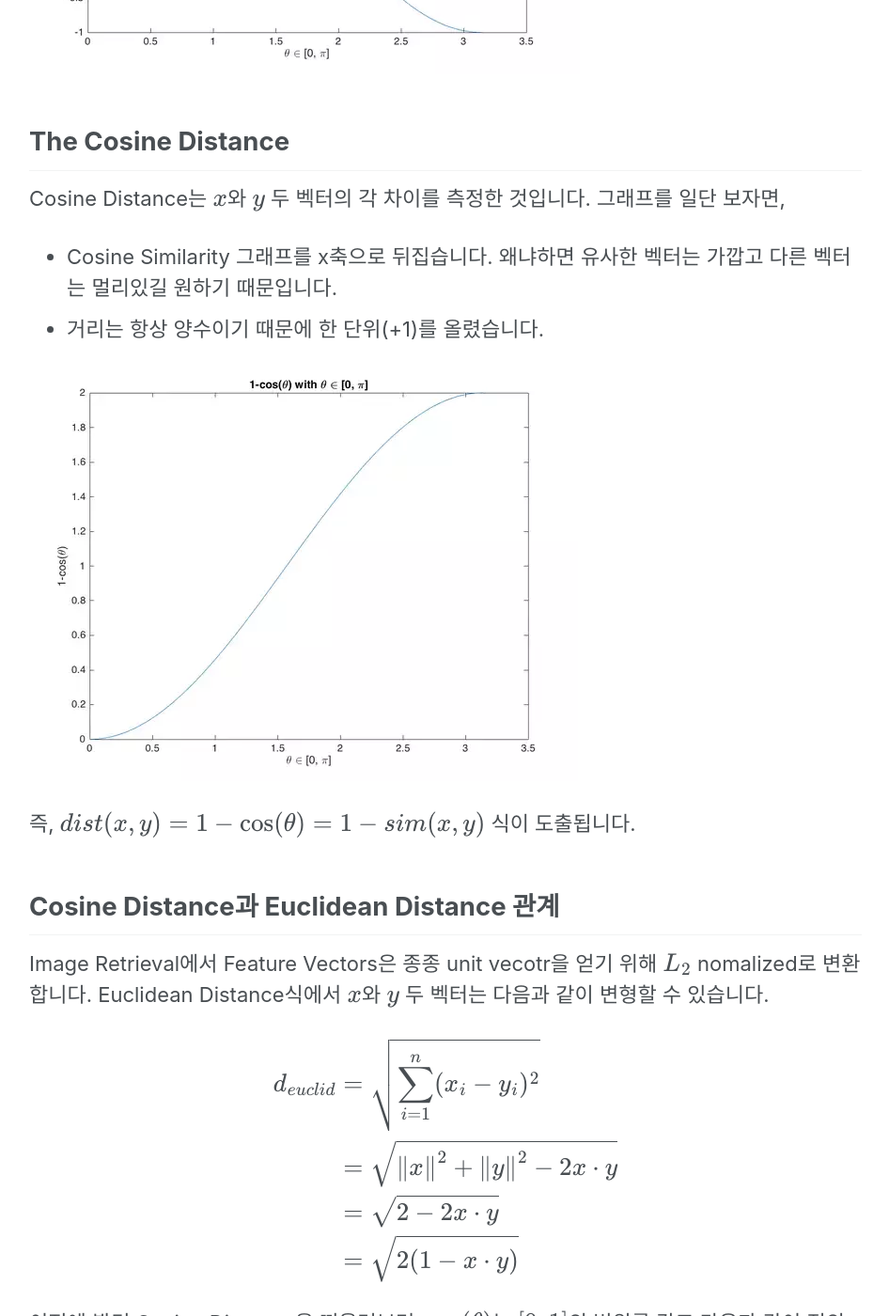
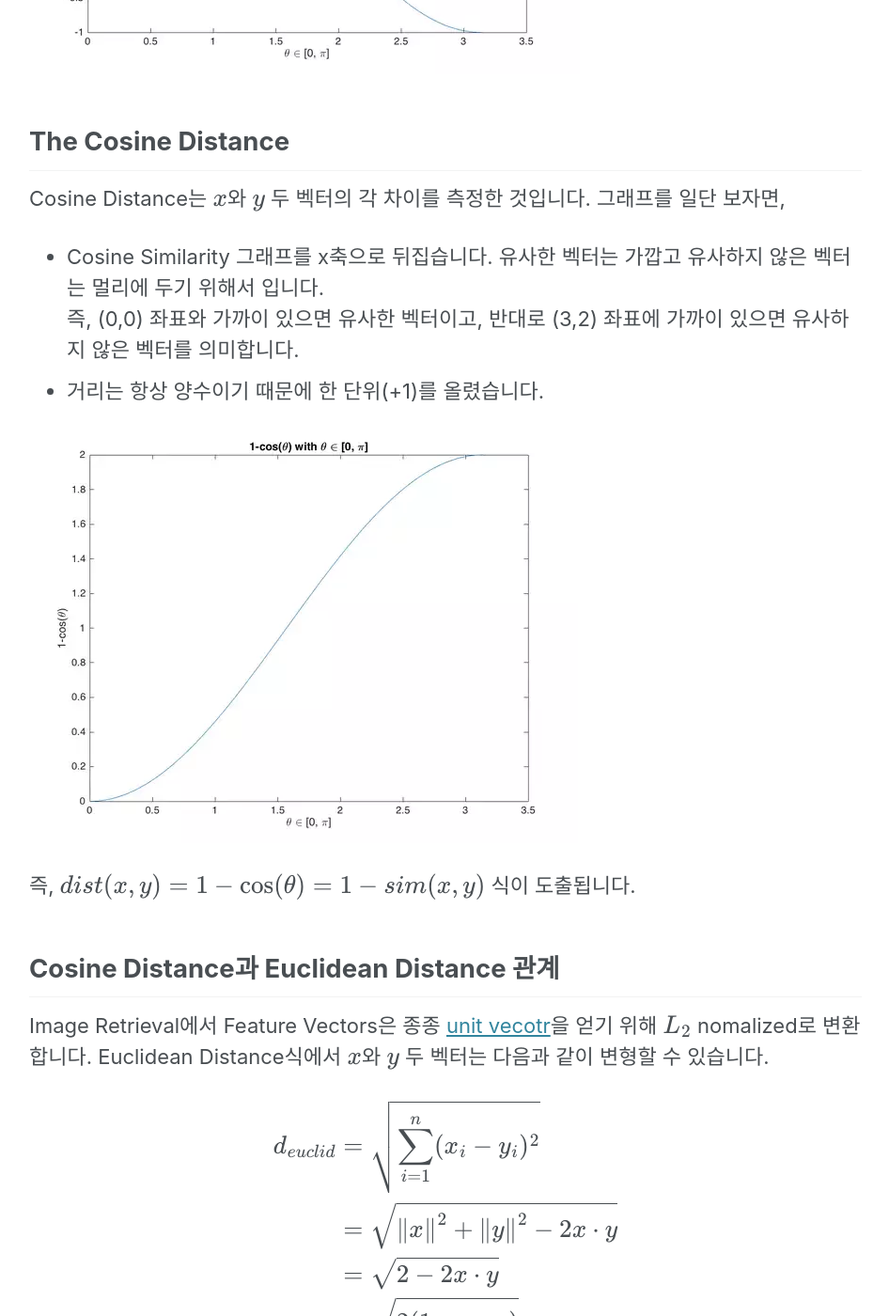
Before and after one commit to thisisiron/thisisiron.github.io, a Jekyll site: the page built from _posts/MachineLearning/2019-02-09-cosine similarity.md, in a window 1280 px wide and 1400 px high, scrolled down 1842 px. Shown: the whole window at 94% size, without its empty margins (291-1237 px from the left). Built offline with Jekyll 4.4.1, drawn with Linux system fonts in a browser that asks for light colours; cached includes are drawn as plain includes; nearby versions of some CDN libraries; formulas are drawn with MathJax 3; comment, search, counter and statistics services are not loaded.

Commit message:
update cosine post

```diff
--- a/_posts/MachineLearning/2019-02-09-cosine similarity.md
+++ b/_posts/MachineLearning/2019-02-09-cosine similarity.md
@@ -42,7 +42,8 @@ $\theta$는 $x$와 $y$ 벡터 사이의 각을 의미합니다. 다음과 같이
 ## The Cosine Distance
 Cosine Distance는 $x$와 $y$ 두 벡터의 각 차이를 측정한 것입니다. 그래프를 일단 보자면,
 
-- Cosine Similarity 그래프를 x축으로 뒤집습니다. 왜냐하면 유사한 벡터는 가깝고 다른 벡터는 멀리있길 원하기 때문입니다.
+- Cosine Similarity 그래프를 x축으로 뒤집습니다. 유사한 벡터는 가깝고 유사하지 않은 벡터는 멀리에 두기 위해서 입니다.<br>
+  즉, (0,0) 좌표와 가까이 있으면 유사한 벡터이고, 반대로 (3,2) 좌표에 가까이 있으면 유사하지 않은 벡터를 의미합니다.
 - 거리는 항상 양수이기 때문에 한 단위(+1)를 올렸습니다.
 
 <img src="/assets/images/cosine_distance.PNG"><br>
@@ -50,7 +51,7 @@ Cosine Distance는 $x$와 $y$ 두 벡터의 각 차이를 측정한 것입니다
 즉, $dist(x,y) = 1-\cos(\theta) = 1-sim(x,y)$ 식이 도출됩니다.
 
 ## Cosine Distance과 Euclidean Distance 관계
-Image Retrieval에서 Feature Vectors은 종종 unit vecotr을 얻기 위해 $L_{2}$ nomalized로 변환합니다.
+Image Retrieval에서 Feature Vectors은 종종 [unit vecotr](https://ko.wikipedia.org/wiki/%EB%8B%A8%EC%9C%84%EB%B2%A1%ED%84%B0)을 얻기 위해 $L_{2}$ nomalized로 변환합니다.
 Euclidean Distance식에서 $x$와 $y$ 두 벡터는 다음과 같이 변형할 수 있습니다.
 
 $$
```
Also changed, not shown: _posts/MachineLearning/2019-01-11-Overfitting과 Underfitting.md (+1 -1 lines).
